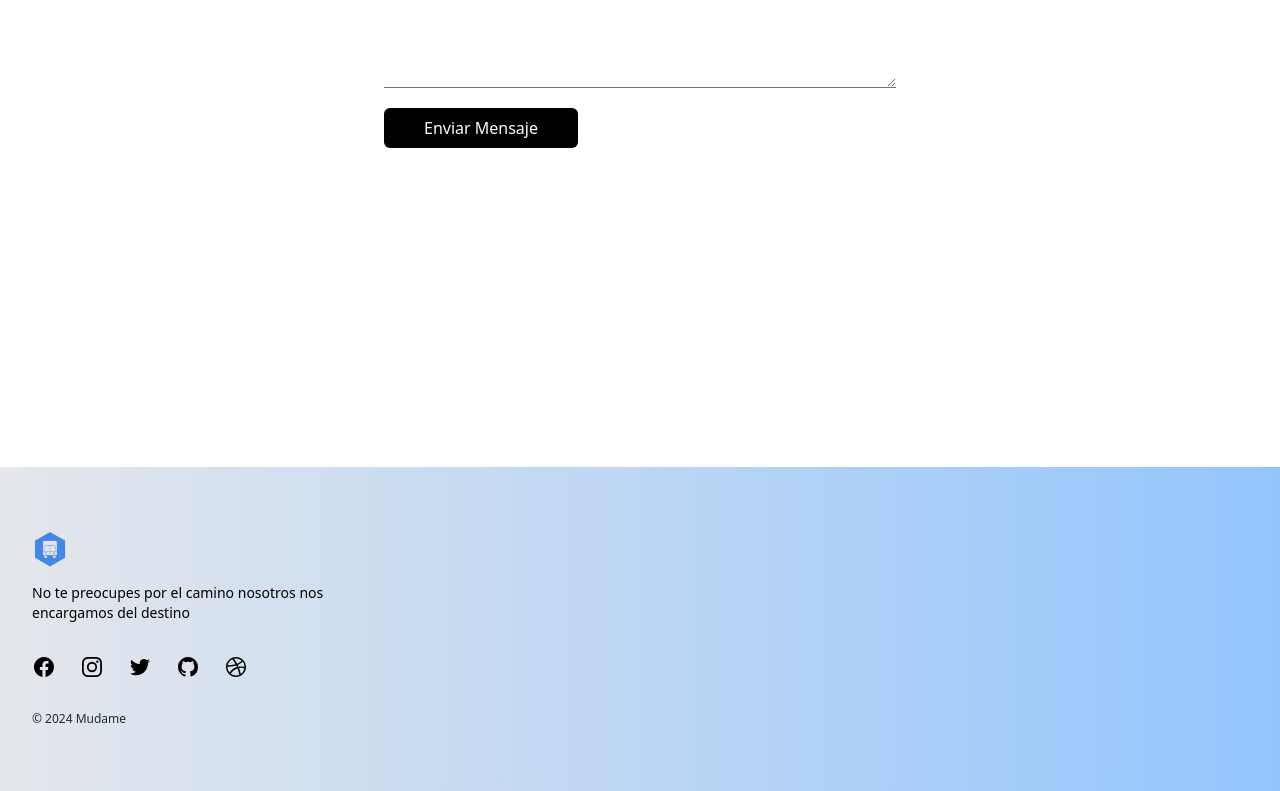
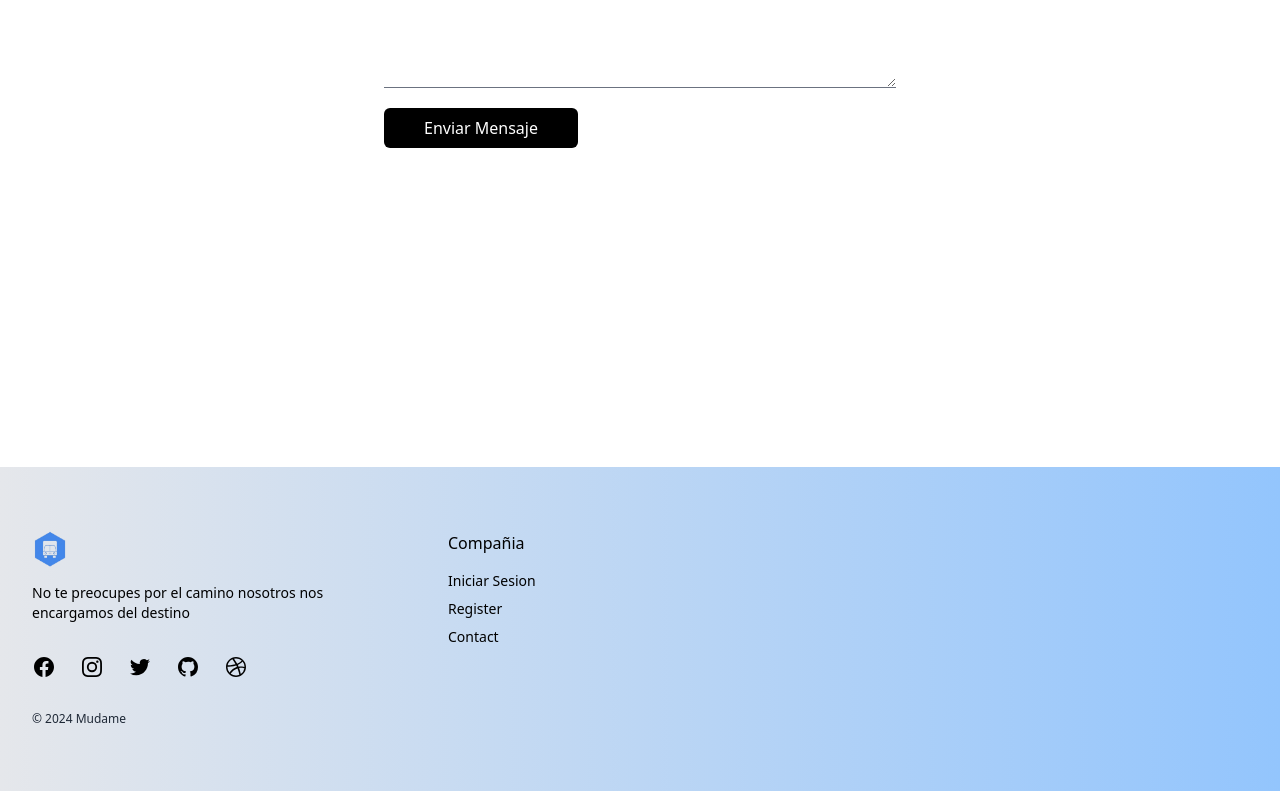
Before and after one commit to MudameProject/MudameFront, a React (Vite) app: page / in a window 1280 px wide. Shown: the part 4045-4836 px from the top of the page. Built offline with nearby package versions, Linux system fonts and the light colour scheme.

Commit message:
Actualizacion de iconos

```diff
--- a/src/Components/Footer.jsx
+++ b/src/Components/Footer.jsx
@@ -49,17 +49,18 @@ nosotros nos encargamos del destino
       </div>
       <div class="grid grid-cols-1 gap-8 lg:col-span-2 sm:grid-cols-2 lg:grid-cols-4">
 
-        {/* <div>
+        <div>
           <p class="font-medium">
-            Company
+            Compañia
           </p>
           <nav class="flex flex-col mt-4 space-y-2 text-sm text-black">
-            <a class="hover:opacity-75" href> About </a>
-            <a class="hover:opacity-75" href> Meet the Team </a>
-            <a class="hover:opacity-75" href> History </a>
-            <a class="hover:opacity-75" href> Careers </a>
+            <a class="hover:opacity-75" href> Iniciar Sesion </a>
+            <a class="hover:opacity-75" href>Register</a>
+            <a class="hover:opacity-75" href> Contact </a>
           </nav>
         </div>
+
+        {/*
         <div>
           <p class="font-medium">
             Services
--- a/src/Components/Register.jsx
+++ b/src/Components/Register.jsx
@@ -8,7 +8,7 @@ const Register = () => {
   return (
     <body className=" flex justify-center w-screen h-screen bg-[#e5e2c9]">
 
-        <img className="h-auto absolute -top-[7vh] z-30" src={logo} alt="no cargo" />
+        <img className="h-auto absolute -top-[4vh] z-30" src={logo} alt="no cargo" />
         <Road />
         <div className="z-20">
           <DatosRegister1 />
```
